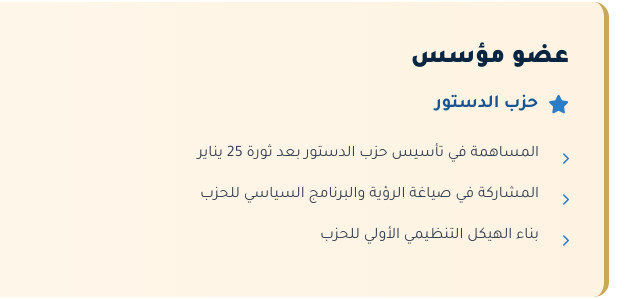
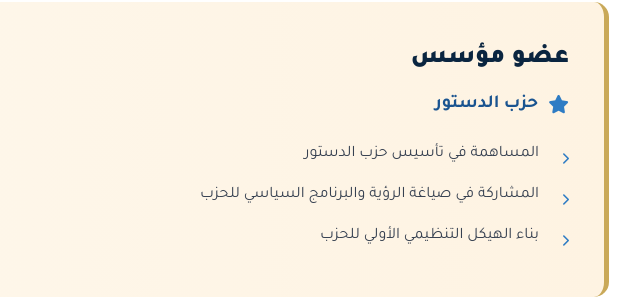
Before and after one commit to AhmedAtef90/Cv, a plain HTML site: page index.html in a window 1280 px wide. Shown: the part 5011-5310 px from the top of the page, 511-1151 px from the left. Drawn offline with Linux system fonts and the light colour scheme.

Commit message:
Update index.html

```diff
--- a/index.html
+++ b/index.html
@@ -562,7 +562,7 @@
                     <div class="duration">2011</div>
                 </div>
                 <ul class="experience-list">
-                    <li>المساهمة في تأسيس حزب الدستور بعد ثورة 25 يناير</li>
+                    <li>المساهمة في تأسيس حزب الدستور </li>
                     <li>المشاركة في صياغة الرؤية والبرنامج السياسي للحزب</li>
                     <li>بناء الهيكل التنظيمي الأولي للحزب</li>
                 </ul>
```
